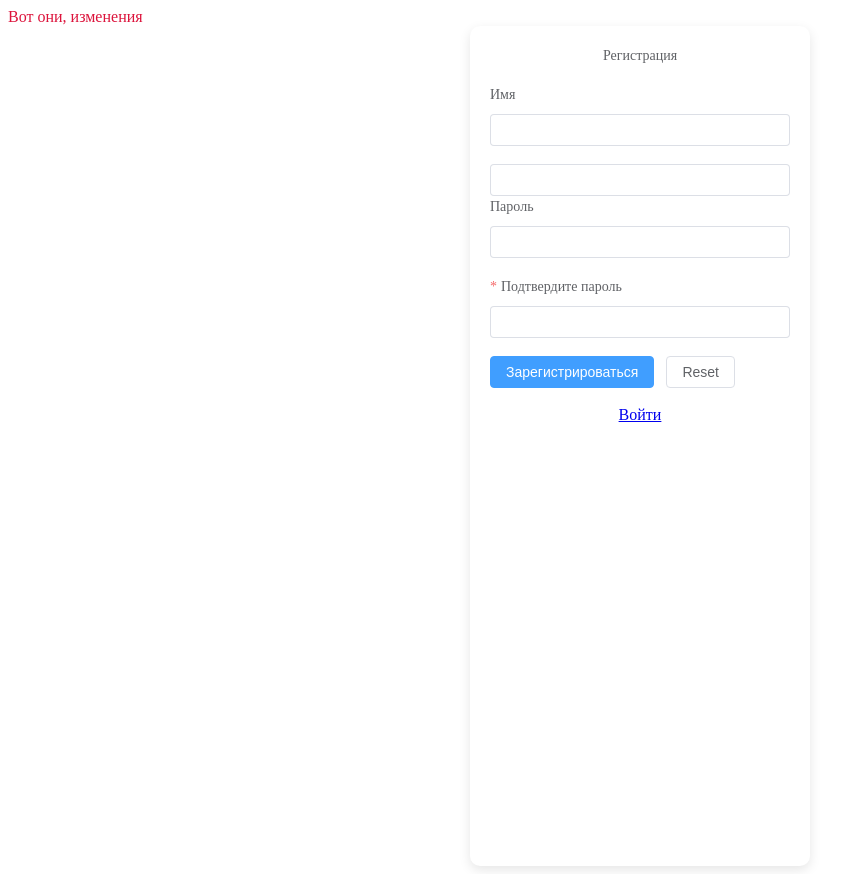
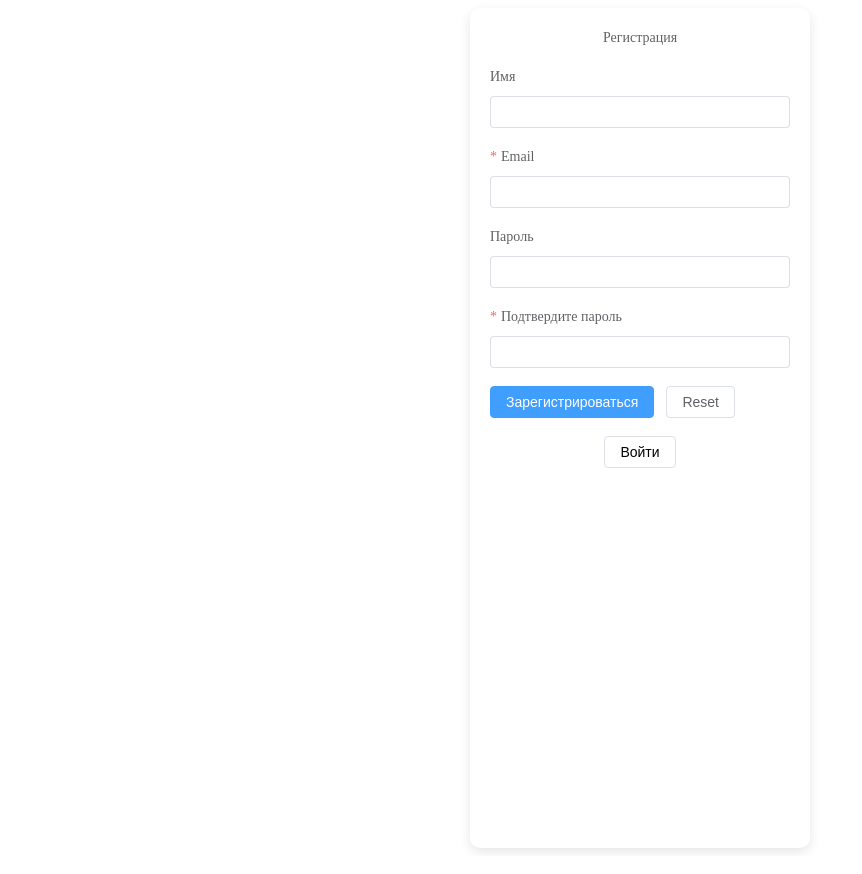
Before and after one commit to Felix200260/frontendStudyEngIishWords, a Vue app in the folder frontendStudyEnglishWords/: page / in a window 1280 px wide. Shown: the whole page, without its empty margins (0-862 px from the left). Built offline with nearby package versions, Linux system fonts and the light colour scheme; no server answers.

Commit message:
- Поправил регистрацию стили

```diff
--- a/frontendStudyEnglishWords/src/views/RegistrationView.vue
+++ b/frontendStudyEnglishWords/src/views/RegistrationView.vue
@@ -1,5 +1,4 @@
 <template>
-  <div style="color: crimson">Вот они, изменения</div>
   <div class="form">
     <el-form
       ref="ruleFormRef"
@@ -19,7 +18,7 @@
       </el-form-item>
 
       <!-- Поле для email -->
-      <!-- <el-form-item
+      <el-form-item
         prop="unique_email"
         label="Email"
         :rules="[
@@ -34,8 +33,9 @@
             trigger: ['blur', 'change']
           }
         ]"
-      > -->
-      <el-input v-model="dataForm.unique_email" />
+      >
+        <el-input v-model="dataForm.unique_email" />
+      </el-form-item>
       <el-alert v-if="emailError" title="Пользователь с таким email уже существует" type="error" />
 
       <!-- </el-form-item> -->
@@ -67,7 +67,9 @@
       </el-form-item>
 
       <div style="text-align: center">
-        <router-link to="/login">Войти</router-link>
+        <el-button>
+          <router-link to="/login" style="text-decoration: none; color: black">Войти</router-link>
+        </el-button>
       </div>
     </el-form>
   </div>
```
